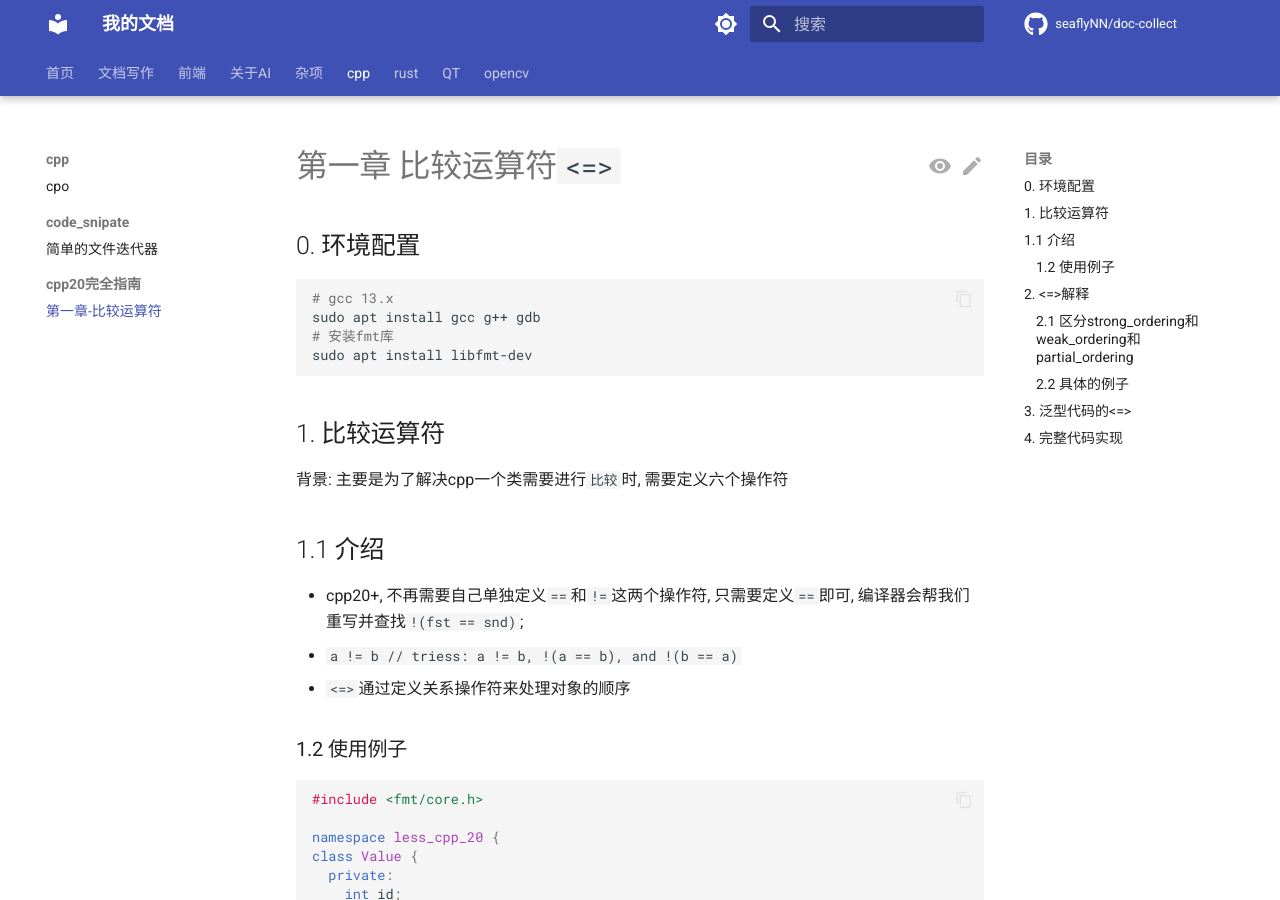
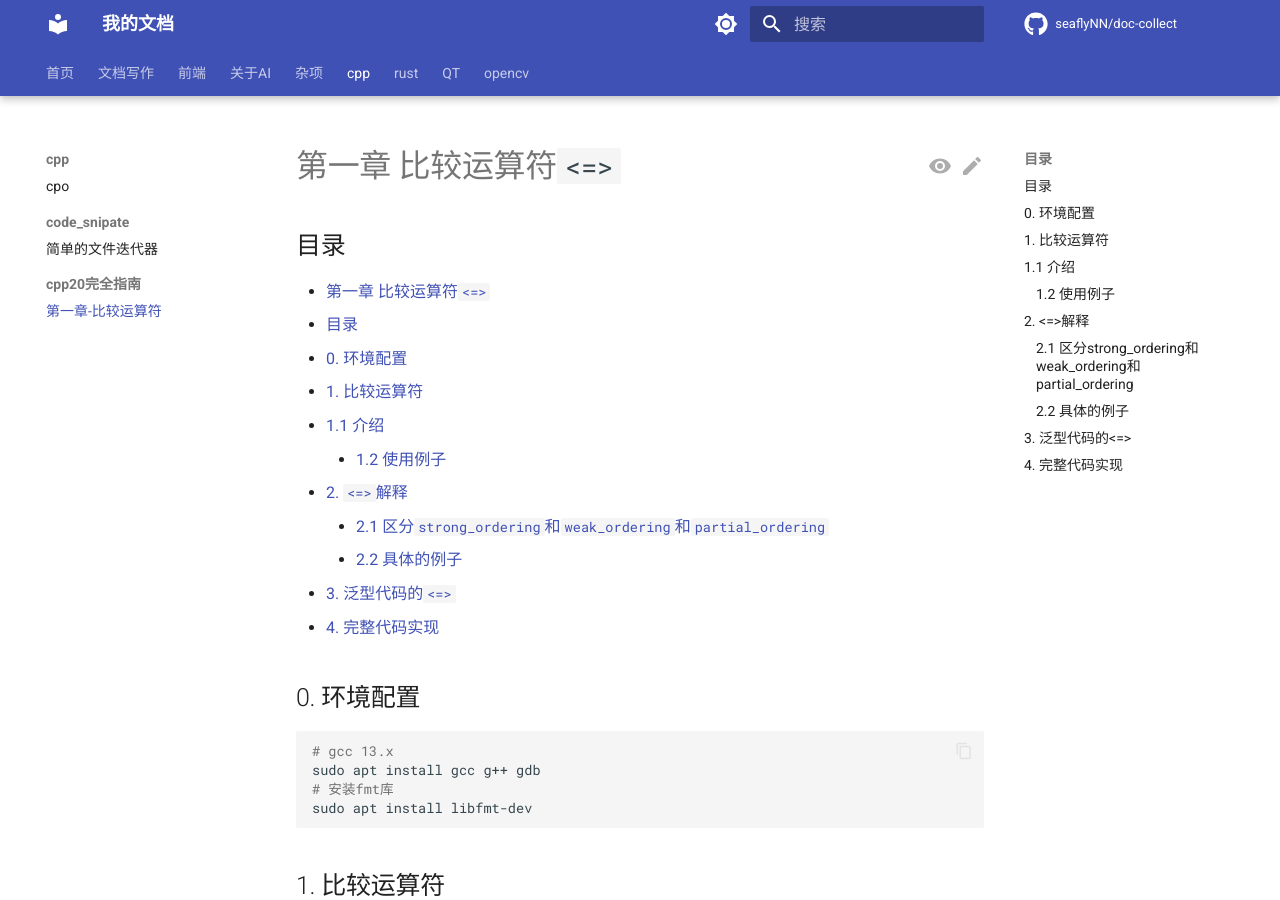
Before and after one commit to seaflyNN/doc-collect, an MkDocs documentation site: the page built from docs/cpp/cpp20完全指南/第一章-比较运算符.md, in a window 1280 px wide and 900 px high. Built offline with MkDocs 1.6.1 and Material for MkDocs 9.7.7, drawn with Linux system fonts in a browser that asks for light colours; comment, search, counter and statistics services are not loaded.

Commit message:
更新C++20比较运算符`<=>`文档，新增目录结构，提升文档的可读性和导航便利性。

```diff
--- a/docs/cpp/cpp20完全指南/第一章-比较运算符.md
+++ b/docs/cpp/cpp20完全指南/第一章-比较运算符.md
@@ -1,5 +1,18 @@
 # 第一章 比较运算符`<=>`
 
+## 目录
+
+- [第一章 比较运算符`<=>`](#第一章-比较运算符)
+  - [目录](#目录)
+  - [0. 环境配置](#0-环境配置)
+  - [1. 比较运算符](#1-比较运算符)
+  - [1.1 介绍](#11-介绍)
+    - [1.2 使用例子](#12-使用例子)
+  - [2.  `<=>`解释](#2--解释)
+    - [2.1 区分`strong_ordering`和`weak_ordering`和`partial_ordering`](#21-区分strong_ordering和weak_ordering和partial_ordering)
+    - [2.2 具体的例子](#22-具体的例子)
+  - [3. 泛型代码的`<=>`](#3-泛型代码的)
+  - [4. 完整代码实现](#4-完整代码实现)
 
 ## 0. 环境配置
 
```
